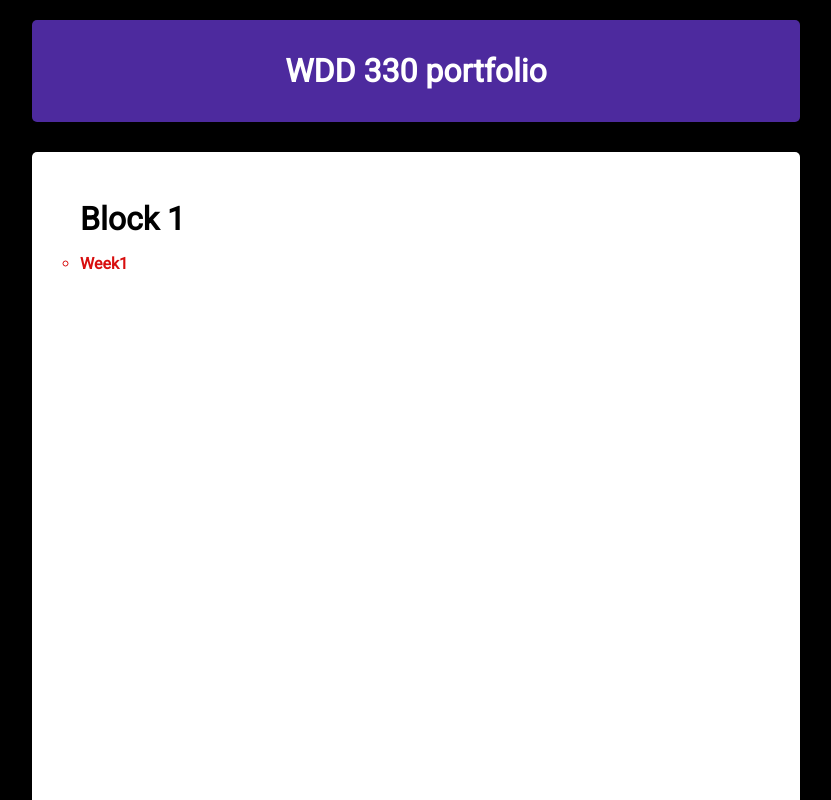
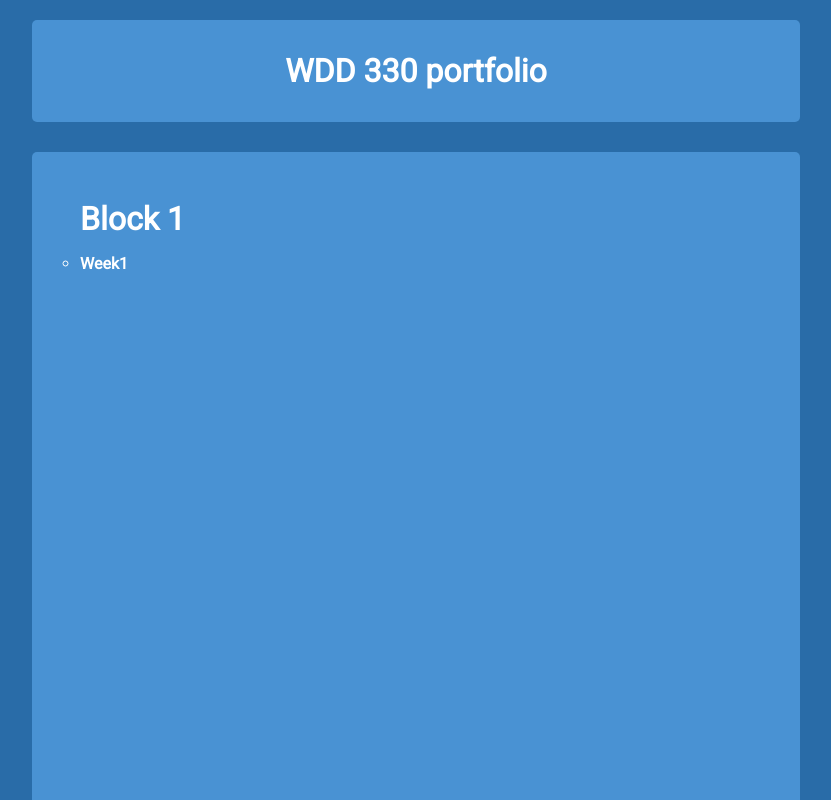
Before and after one commit to ramalaso/wdd330, a plain HTML site: page index.html in a window 1280 px wide. Shown: the top 800 px of the page, without its empty margins (224-1055 px from the left). Drawn offline with Linux system fonts and the light colour scheme.

Commit message:
Updated index html

```diff
--- a/main.css
+++ b/main.css
@@ -9,11 +9,11 @@
 body {
   width: 60%;
   margin: 20px auto ;
-  background-color: #000;
+  background-color:#296ca8;
 }
 
 header {
-  background-color: rgb(77, 42, 158);
+  background-color:  #4992d3;
   color: #fff;
   text-align: center;
   padding: 2rem;
@@ -22,7 +22,8 @@ header {
 }
 
 main {
-  background-color: #fff;
+  background-color:  #4992d3;
+  color: #fff;
   height: 100vh;
   padding: 3rem;
   border-radius: 5px;
@@ -34,11 +35,10 @@ ul {
 
 ul li {
   margin-top: 1rem;
-  color: #d80e0e;
 }
 
-ul li a {
+ul li a, ul li a:visited {
   text-decoration: none;
-  color: #d80e0e;
   font-weight: bold;
+  color: #fff;
 }
```
